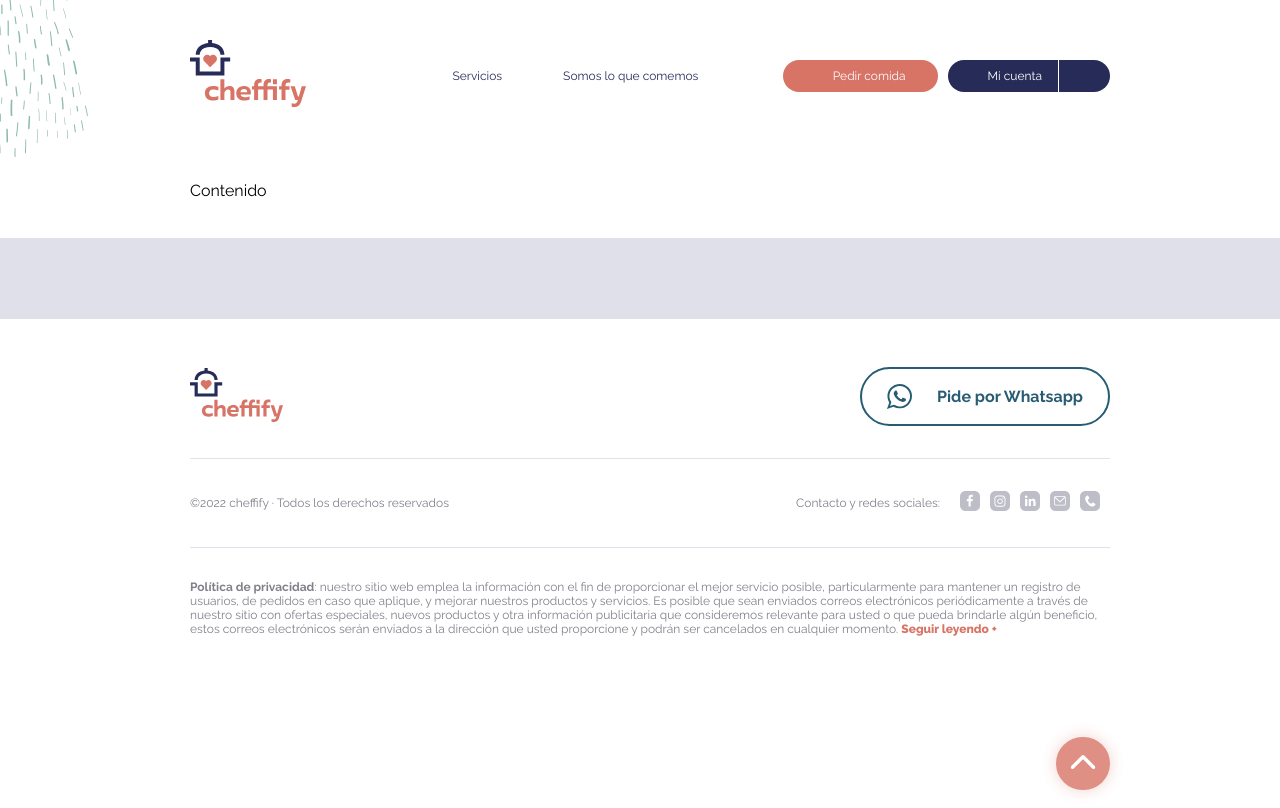
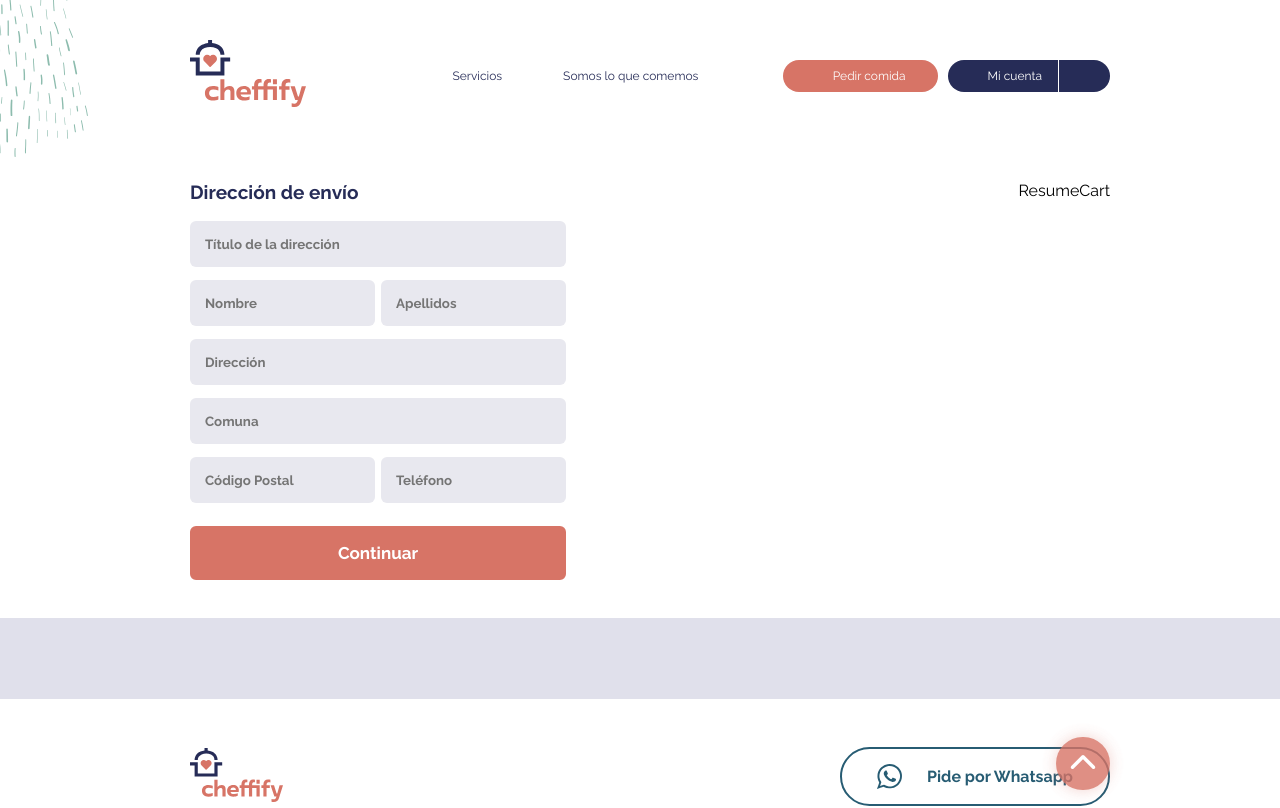
Before and after one commit to mts4/mjatumesa, a React (Create React App) app: page /delivery in a window 1280 px wide. Shown: the top 808 px of the page. Built offline with nearby package versions, Linux system fonts and the light colour scheme; some icons are missing.

Commit message:
Direccion de envio

```diff
--- a/src/components/molecules/Button/index.js
+++ b/src/components/molecules/Button/index.js
@@ -11,6 +11,7 @@ const Button = ({
   iconLeft,
   iconLeftSize,
   margin,
+  borderRadius,
 }) => {
   return (
     <ButtonPrimary
@@ -22,6 +23,7 @@ const Button = ({
       iconLeft={iconLeft}
       iconLeftSize={iconLeftSize}
       margin={margin}
+      borderRadius={borderRadius}
       style={customStyle}
     >
       {iconLeft && <img src={iconLeft} />}
--- a/src/components/molecules/Button/styles.js
+++ b/src/components/molecules/Button/styles.js
@@ -8,12 +8,12 @@ const ButtonPrimary = styled.button`
   justify-content: ${props => props.iconLeft && `center`};
   align-items: ${props => props.iconLeft && `center`};
   cursor: pointer;
-  width: 100%;
-  max-width: ${props => (props.width ? `${props.width}px` : '250px')};
+  width: ${props => (props.width ? `${props.width}px` : '100%')};
   @media ${device.ipad} {
     max-width: 300px;
   }
-  border-radius: 32px;
+  border-radius: ${props =>
+    props.borderRadius ? `${props.borderRadius}px` : '32px'};
   padding: 15px 0px 15px 0px;
   font-size: ${props => (props.fontSize ? `${props.fontSize}px` : '18px')};
   margin: ${props => (props.margin ? `${props.margin}px` : '0')};
--- /dev/null
+++ b/src/components/molecules/InputForm/index.js
@@ -0,0 +1,15 @@
+// Styles
+import Input from './styles'
+
+const InputForm = ({ placeholder, type, marginRight, marginLeft }) => {
+  return (
+    <Input
+      placeholder={placeholder}
+      type={type}
+      marginRight={marginRight}
+      marginLeft={marginLeft}
+    />
+  )
+}
+
+export default InputForm
--- /dev/null
+++ b/src/components/molecules/InputForm/styles.js
@@ -0,0 +1,19 @@
+import styled from 'styled-components'
+import { COLORS } from '../../../theme/css/global.colors'
+// import { device } from '../../.../../../theme/css/media.querys'
+
+const Input = styled.input`
+  display: flex;
+  flex-direction: column;
+  padding: 15px;
+  border-radius: 6px;
+  background-color: ${COLORS.lightGrayBorderProduct};
+  color: ${COLORS.grey};
+  border: none;
+  font-family: 'Raleway';
+  font-weight: bold;
+  margin-bottom: 13px;
+  margin-right: ${props => props.marginRight && `${props.marginRight}px`};
+  margin-left: ${props => props.marginLeft && `${props.marginLeft}px`};
+`
+export default Input
--- /dev/null
+++ b/src/components/organisms/addressForm/index.js
@@ -0,0 +1,76 @@
+// Molecules
+import InputForm from '../../molecules/InputForm'
+import Button from '../../molecules/Button'
+// Utils
+import { COLORS } from '../../../theme/css/global.colors'
+// Styles
+import Form from './styles'
+
+const AddressForm = () => {
+  return (
+    <Form>
+      <h5 className='title'>Dirección de envío</h5>
+      <InputForm
+        type='text'
+        name='nameAddress'
+        id='nameAddress'
+        placeholder='Título de la dirección'
+      />
+      <div className='row'>
+        <InputForm
+          type='text'
+          name='nameAddress'
+          id='nameAddress'
+          placeholder='Nombre'
+          marginRight={3}
+        />
+        <InputForm
+          type='text'
+          name='nameAddress'
+          id='nameAddress'
+          placeholder='Apellidos'
+          marginLeft={3}
+        />
+      </div>
+      <InputForm
+        type='text'
+        name='nameAddress'
+        id='nameAddress'
+        placeholder='Dirección'
+      />
+      <InputForm
+        type='text'
+        name='nameAddress'
+        id='nameAddress'
+        placeholder='Comuna'
+      />
+      <div className='row'>
+        <InputForm
+          type='text'
+          name='nameAddress'
+          id='nameAddress'
+          placeholder='Código Postal'
+          marginRight={3}
+        />
+        <InputForm
+          type='text'
+          name='nameAddress'
+          id='nameAddress'
+          placeholder='Teléfono'
+          marginLeft={3}
+        />
+      </div>
+      <Button
+        text='Continuar'
+        fontSize={17}
+        color={COLORS.white}
+        bgColor={COLORS.salmon}
+        borderColor={COLORS.salmon}
+        borderRadius={6}
+        customStyle={{ marginTop: 10 }}
+      />
+    </Form>
+  )
+}
+
+export default AddressForm
--- /dev/null
+++ b/src/components/organisms/addressForm/styles.js
@@ -0,0 +1,20 @@
+import styled from 'styled-components'
+import { COLORS } from '../../../theme/css/global.colors'
+// import { device } from '../../.../../../theme/css/media.querys'
+
+const Form = styled.form`
+  display: flex;
+  flex-direction: column;
+  .title {
+    font-size: 19px;
+    font-weight: bold;
+    margin-bottom: 18px;
+    color: ${COLORS.violetDark};
+  }
+  .row {
+    display: flex;
+    justify-content: space-between;
+    width: 100%;
+  }
+`
+export default Form
--- a/src/components/organisms/footer/index.js
+++ b/src/components/organisms/footer/index.js
@@ -37,6 +37,7 @@ const Footer = () => {
             borderColor={COLORS.aqua}
             iconLeft={IconPhone}
             iconLeftSize={25}
+            width={270}
           />
         </div>
         <div className='footer__middle'>
--- /dev/null
+++ b/src/components/organisms/resumeCart/index.js
@@ -0,0 +1,5 @@
+const ResumeCart = () => {
+  return <div>ResumeCart</div>
+}
+
+export default ResumeCart
--- a/src/components/templates/Delivery/index.js
+++ b/src/components/templates/Delivery/index.js
@@ -1,7 +1,11 @@
 import MetaTags from '../../organisms/metas'
 import Navbar from '../../organisms/menu'
 import Cesta from '../../organisms/cesta'
+import AddressForm from '../../organisms/addressForm'
+import ResumeCart from '../../organisms/resumeCart'
 import Footer from '../../organisms/footer'
+// Styles
+import Container from './styles'
 
 const DeliveryTemplate = () => {
   return (
@@ -10,7 +14,10 @@ const DeliveryTemplate = () => {
       <Navbar />
       <Cesta />
       <div className='wrapper'>
-        <p>Contenido</p>
+        <Container>
+          <AddressForm />
+          <ResumeCart />
+        </Container>
       </div>
       <Footer />
     </>
--- /dev/null
+++ b/src/components/templates/Delivery/styles.js
@@ -0,0 +1,10 @@
+import styled from 'styled-components'
+// Utils
+// import { COLORS } from '../../../theme/css/global.colors'
+
+const Container = styled.div`
+  display: flex;
+  justify-content: space-between;
+  width: 100%;
+`
+export default Container
```
